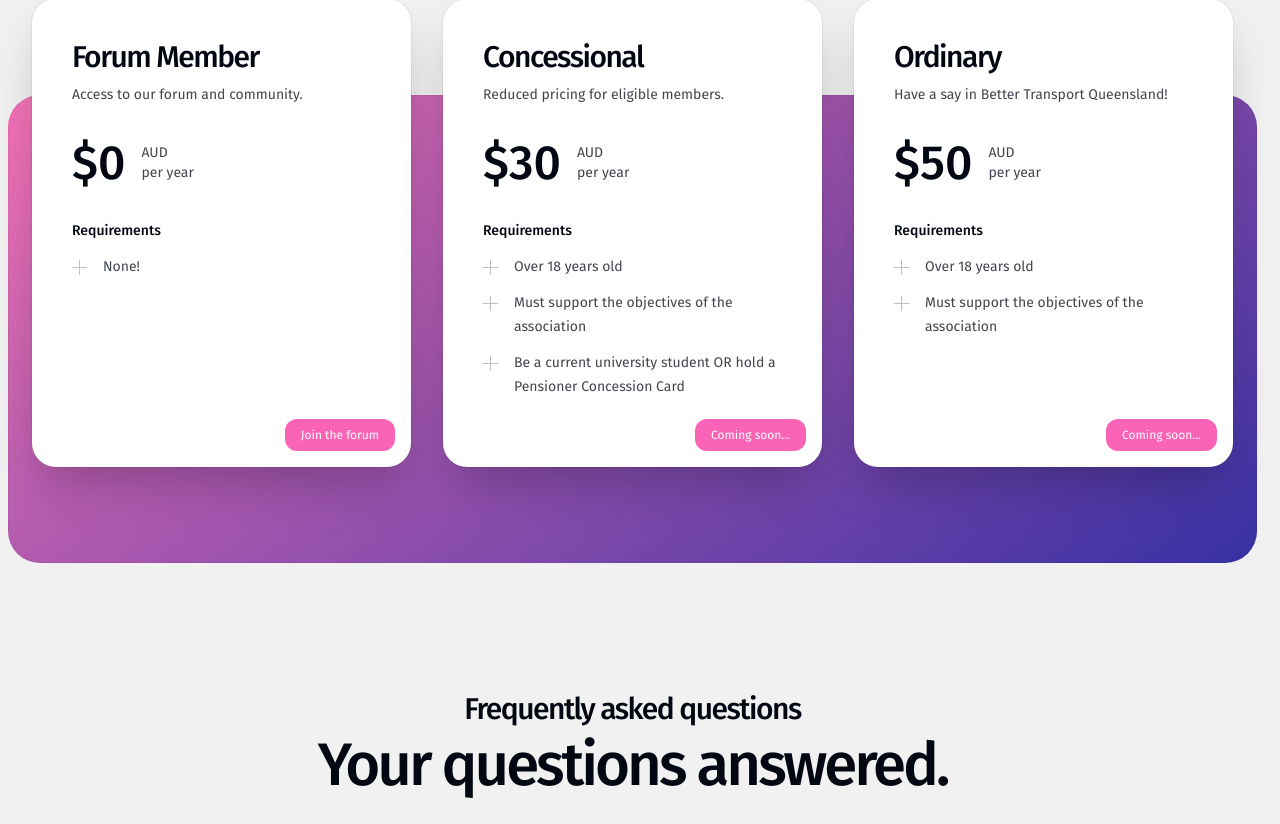
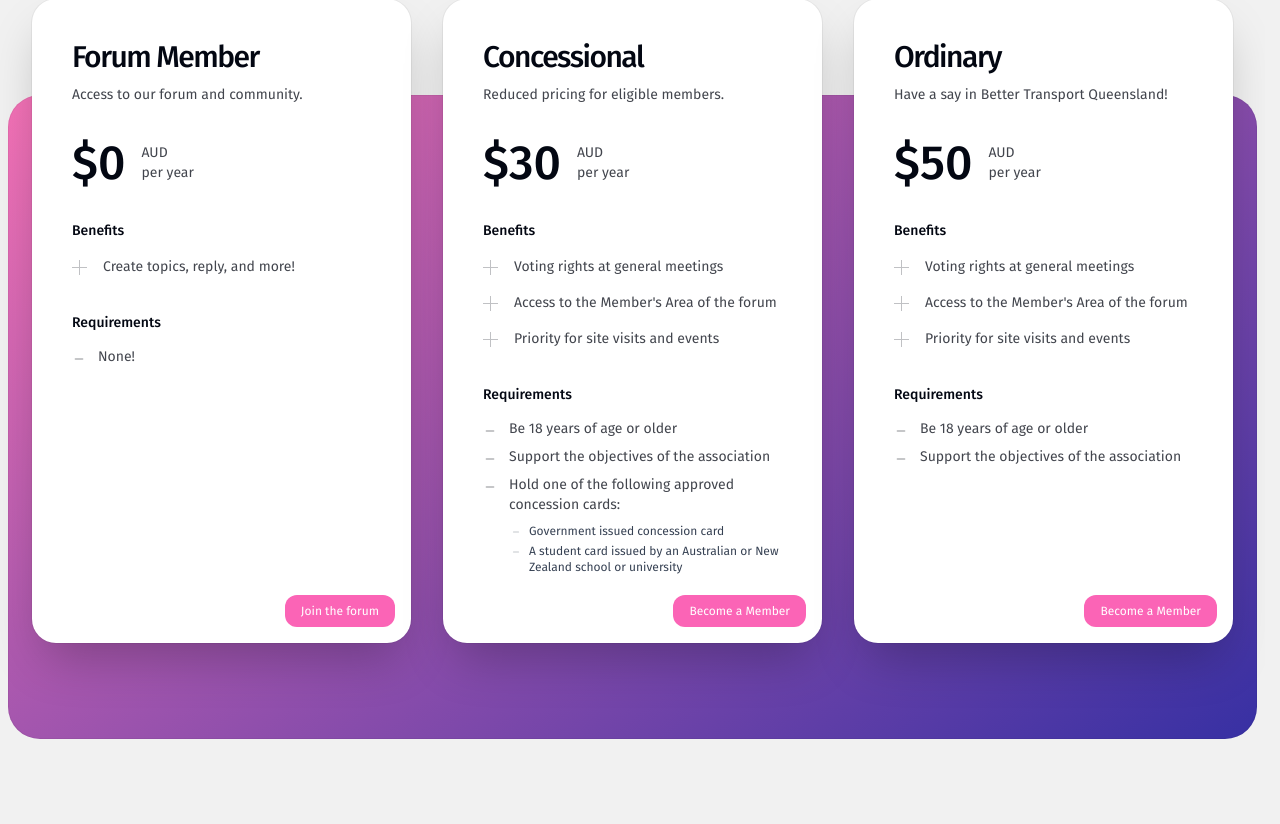
Before and after one commit to rowan-gray/btq-website, a Next.js app: page /member in a window 1280 px wide. Shown: the part 597-1421 px from the top of the page. Built offline with nearby package versions, Linux system fonts and the light colour scheme.

Commit message:
Membership details have been updated to reflect benefits and requirements. Now links to the respective subscription page.

```diff
--- a/app/member/page.tsx
+++ b/app/member/page.tsx
@@ -5,6 +5,7 @@
 import { Link } from '@/components/link'
 import { Navbar } from '@/components/navbar'
 import { Heading, Lead, Subheading } from '@/components/text'
+import { MinusIcon } from '@heroicons/react/16/solid'
 import type { Metadata } from 'next'
 
 export const metadata: Metadata = createPageMetadata({
@@ -14,13 +15,30 @@
   slug: 'member',
 })
 
-const tiers = [
+type Requirement = {
+  description: string
+  options?: string[]
+}
+
+type Tier = {
+  name: 'Forum Member' | 'Concessional' | 'Ordinary'
+  slug: string
+  description: string
+  priceMonthly: number
+  highlights: { description: string }[]
+  requirements: Requirement[]
+  buttonText: string
+  href: string
+}
+
+const tiers: Tier[] = [
   {
     name: 'Forum Member' as const,
     slug: 'forum',
     description: 'Access to our forum and community.',
     priceMonthly: 0,
-    highlights: [{ description: 'None!' }],
+    highlights: [{ description: 'Create topics, reply, and more!' }],
+    requirements: [{ description: 'None!' }],
     buttonText: 'Join the forum',
     href: 'https://forum.bettertransportqueensland.org',
   },
@@ -30,14 +48,23 @@
     description: 'Reduced pricing for eligible members.',
     priceMonthly: 30,
     highlights: [
-      { description: 'Over 18 years old' },
-      { description: 'Must support the objectives of the association' },
+      { description: 'Voting rights at general meetings' },
+      { description: "Access to the Member's Area of the forum" },
+      { description: 'Priority for site visits and events' },
+    ],
+    requirements: [
+      { description: 'Be 18 years of age or older' },
+      { description: 'Support the objectives of the association' },
       {
-        description:
-          'Be a current university student OR hold a Pensioner Concession Card',
+        description: 'Hold one of the following approved concession cards:',
+        options: [
+          'Government issued concession card',
+          'A student card issued by an Australian or New Zealand school or university',
+        ],
       },
     ],
-    href: 'https://forum.bettertransportqueensland.org',
+    buttonText: 'Become a Member',
+    href: 'https://forum.bettertransportqueensland.org/s/prod_SaquDOxU6azV7D',
   },
   {
     name: 'Ordinary' as const,
@@ -45,10 +72,16 @@
     description: 'Have a say in Better Transport Queensland!',
     priceMonthly: 50,
     highlights: [
-      { description: 'Over 18 years old' },
-      { description: 'Must support the objectives of the association' },
+      { description: 'Voting rights at general meetings' },
+      { description: "Access to the Member's Area of the forum" },
+      { description: 'Priority for site visits and events' },
     ],
-    href: 'https://forum.bettertransportqueensland.org',
+    requirements: [
+      { description: 'Be 18 years of age or older' },
+      { description: 'Support the objectives of the association' },
+    ],
+    buttonText: 'Become a Member',
+    href: 'https://forum.bettertransportqueensland.org/s/prod_SaquDOxU6azV7D',
   },
 ]
 
@@ -98,18 +131,27 @@
         </div>
       </div>
       <div className="mt-8 mb-8">
-        <h3 className="text-sm/6 font-medium text-gray-950">Requirements</h3>
+        <h3 className="text-sm/6 font-medium text-gray-950">Benefits</h3>
         <ul className="mt-3 space-y-3">
-          {tier.highlights.map((props, featureIndex) => (
+          {tier.highlights?.map((props, featureIndex) => (
             <FeatureItem key={featureIndex} {...props} />
           ))}
         </ul>
       </div>
-      <button className="absolute right-4 bottom-4 rounded-xl bg-pink-400 text-xs data-[hover]:bg-pink-600">
-        <Link href={tier.href} className="inline-block px-4 py-2 text-white">
-          {tier?.buttonText || 'Coming soon...'}
-        </Link>
-      </button>
+      <div className="mb-8">
+        <h3 className="text-sm/6 font-medium text-gray-950">Requirements</h3>
+        <ul className="mt-3 space-y-1">
+          {tier.requirements?.map((requirement, featureIndex) => (
+            <RequirementItem key={featureIndex} requirement={requirement} />
+          ))}
+        </ul>
+      </div>
+      <Link
+        href={tier.href}
+        className="absolute right-4 bottom-4 rounded-xl bg-pink-400 px-4 py-2 text-xs text-white transition hover:bg-pink-600"
+      >
+        {tier?.buttonText || 'Coming soon...'}
+      </Link>
     </div>
   )
 }
@@ -131,6 +173,32 @@
       </span>
       {disabled && <span className="sr-only">Not included:</span>}
       {description}
+    </li>
+  )
+}
+
+function RequirementItem({ requirement }: { requirement: Requirement }) {
+  return (
+    <li className="flex flex-col gap-1 text-sm text-gray-950/75">
+      <div className="flex items-start gap-3">
+        <span className="inline-flex h-6 items-center">
+          <MinusIcon className="h-3.5 w-3.5 shrink-0 fill-gray-950/30" />
+        </span>
+        <span>{requirement.description}</span>
+      </div>
+
+      {requirement.options && (
+        <ol className="mt-1 ml-7 space-y-1 text-xs text-gray-700">
+          {requirement.options.map((option, index) => (
+            <li key={index} className="flex items-start gap-2">
+              <span className="inline-flex h-4 items-center pt-[0.125rem]">
+                <MinusIcon className="h-2.5 w-2.5 shrink-0 fill-gray-700/30" />
+              </span>
+              <span>{option}</span>
+            </li>
+          ))}
+        </ol>
+      )}
     </li>
   )
 }
```
